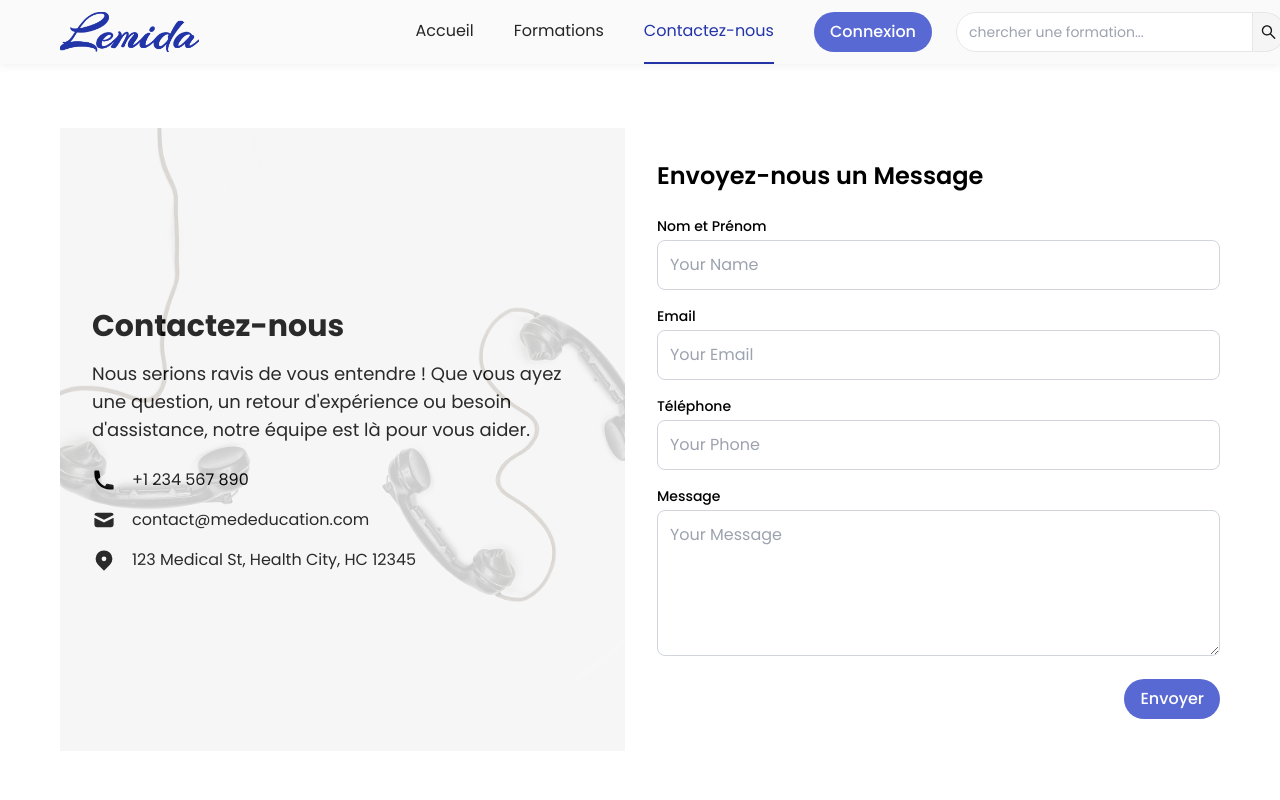
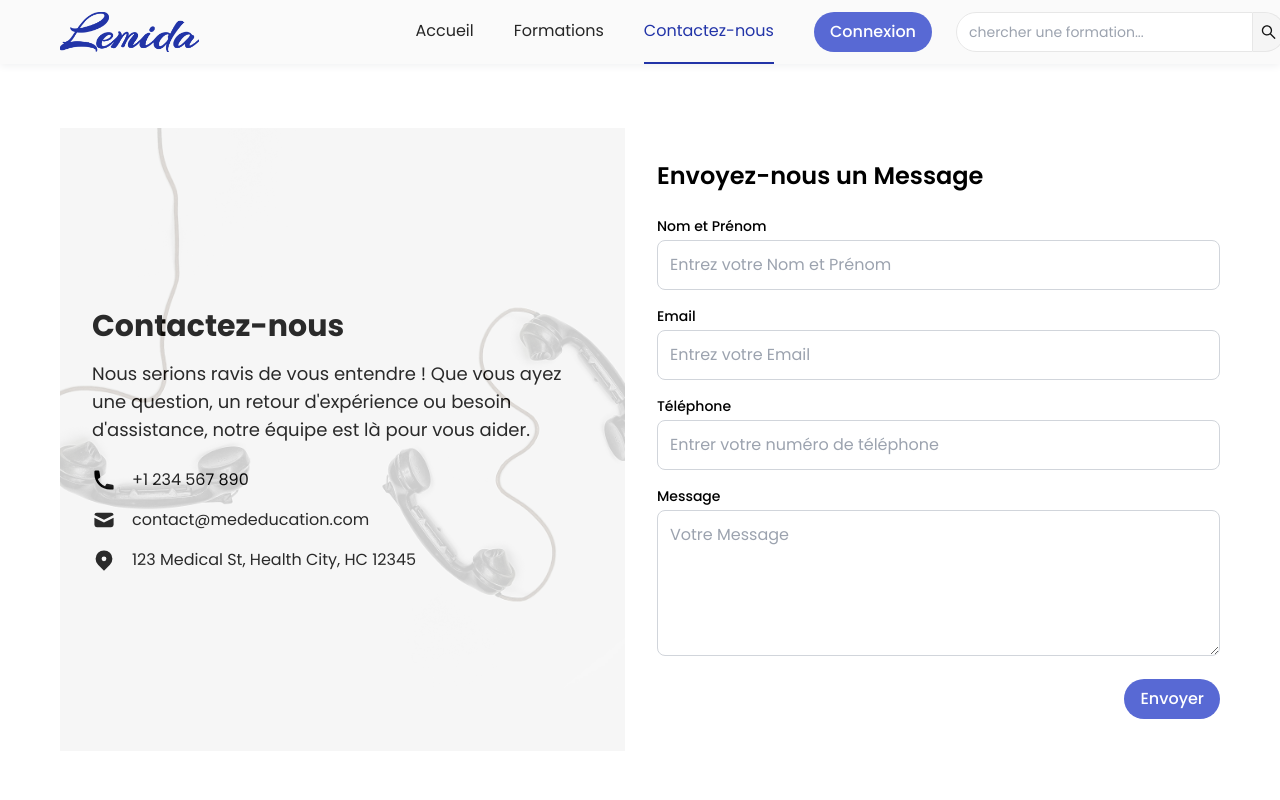
Before and after one commit to YAHYAOUI-Nabil/lemida-client, a React (Create React App) app: page /contact in a window 1280 px wide. Shown: the top 800 px of the page. Built offline with nearby package versions, Linux system fonts and the light colour scheme.

Commit message:
fix: contact form input placeholders

```diff
--- a/src/pages/contact/ContactUsForm.jsx
+++ b/src/pages/contact/ContactUsForm.jsx
@@ -14,7 +14,7 @@ const ContactUsForm = () => {
             id="name"
             name="name"
             className="w-full mt-1 p-3 border border-gray-300 rounded-lg focus:ring-2 focus:ring-blue-500 outline-none"
-            placeholder="Your Name"
+            placeholder="Entrez votre Nom et Prénom"
             required
           />
         </div>
@@ -27,7 +27,7 @@ const ContactUsForm = () => {
             id="email"
             name="email"
             className="w-full mt-1 p-3 border border-gray-300 rounded-lg focus:ring-2 focus:ring-blue-500 outline-none"
-            placeholder="Your Email"
+            placeholder="Entrez votre Email"
             required
           />
         </div>
@@ -40,7 +40,7 @@ const ContactUsForm = () => {
             id="tel"
             name="tel"
             className="w-full mt-1 p-3 border border-gray-300 rounded-lg focus:ring-2 focus:ring-blue-500 outline-none"
-            placeholder="Your Phone"
+            placeholder="Entrer votre numéro de téléphone"
             required
           />
         </div>
@@ -53,7 +53,7 @@ const ContactUsForm = () => {
             name="message"
             rows="5"
             className="w-full mt-1 p-3 border border-gray-300 rounded-lg focus:ring-2 focus:ring-blue-500 outline-none"
-            placeholder="Your Message"
+            placeholder="Votre Message"
             required
           ></textarea>
         </div>
```
